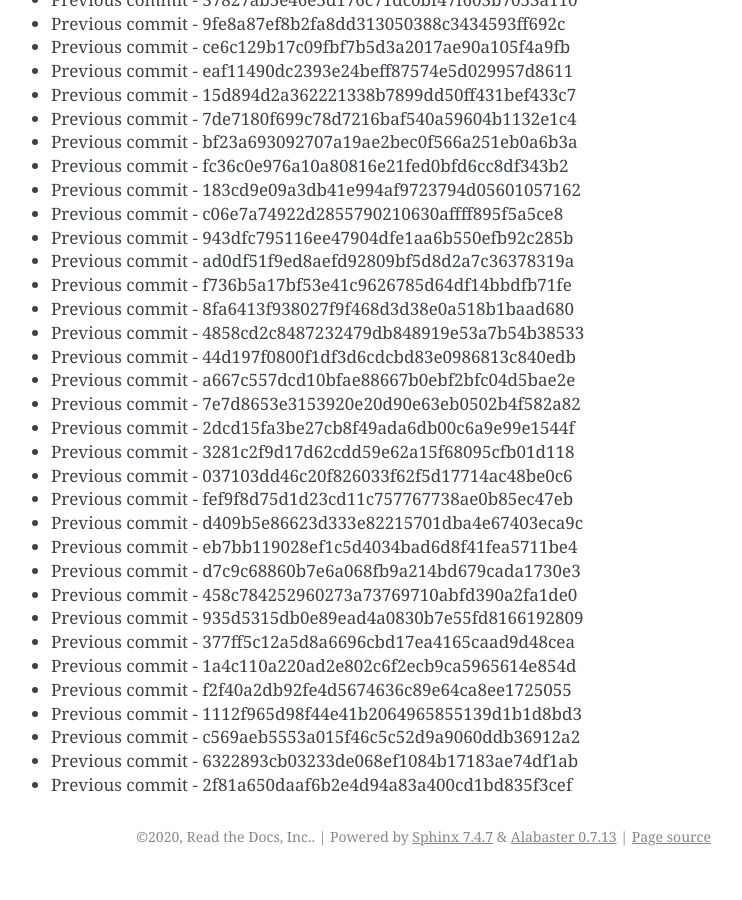
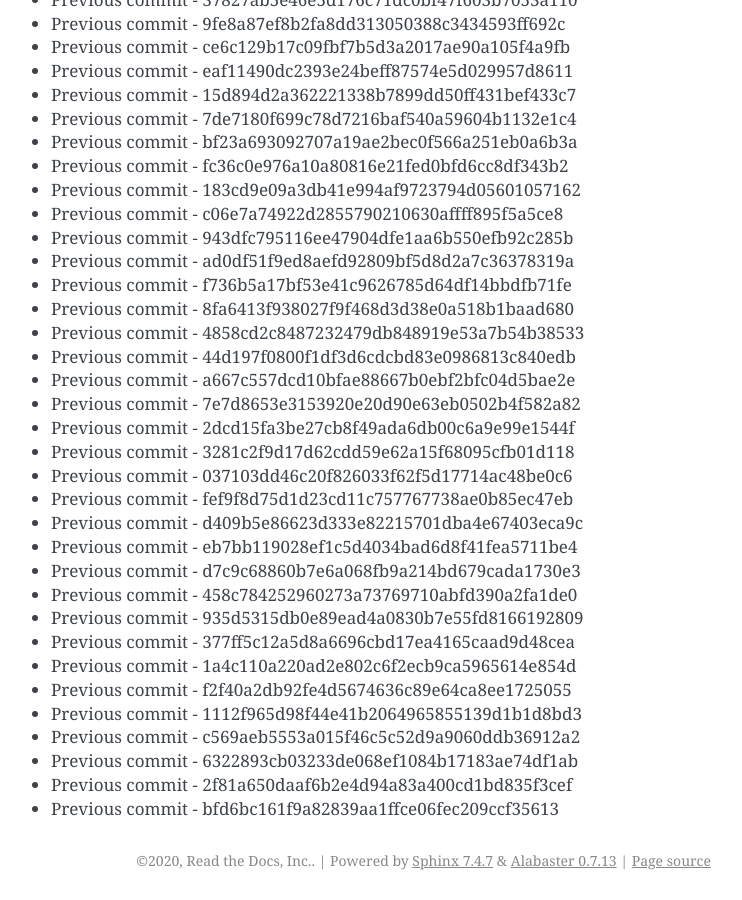
Before and after one commit to readthedocs/rtd-git-stresstest, a Sphinx documentation site: the page built from docs/updates.rst, in a window 1280 px wide and 900 px high, scrolled down 101388 px. Shown: the whole window, without its empty margins (399-1141 px from the left). Built offline with Sphinx 7.4.7, drawn with Linux system fonts in a browser that asks for light colours; before the commit the page ends 102264 px from its top, so only the background shows below that.

Commit message:
Generating commit from previous: bfd6bc161f9a82839aa1ffce06fec209ccf35613

```diff
--- a/docs/updates.rst
+++ b/docs/updates.rst
@@ -4292,3 +4292,4 @@ It can be tested for any performance characteristics.
 * Previous commit - c569aeb5553a015f46c5c52d9a9060ddb36912a2
 * Previous commit - 6322893cb03233de068ef1084b17183ae74df1ab
 * Previous commit - 2f81a650daaf6b2e4d94a83a400cd1bd835f3cef
+* Previous commit - bfd6bc161f9a82839aa1ffce06fec209ccf35613
```
